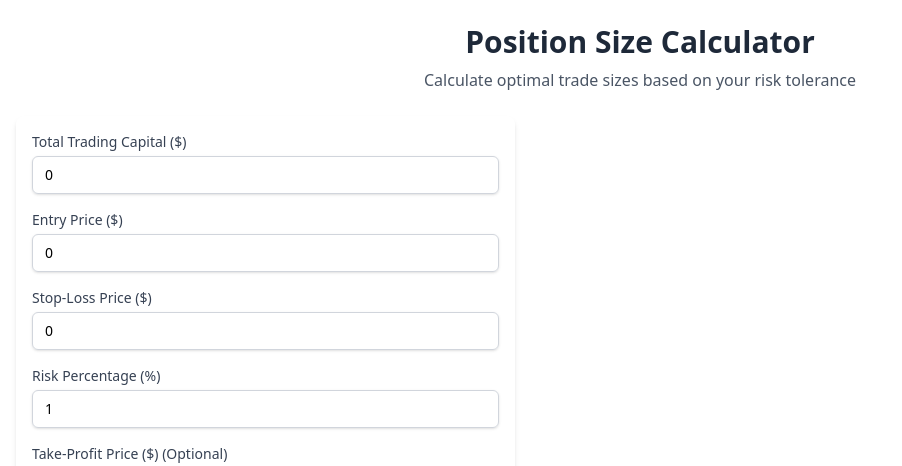
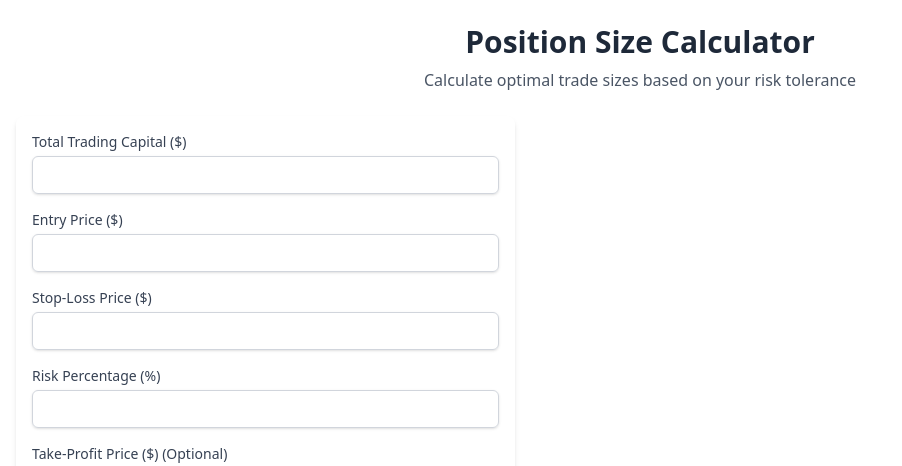
Before and after one commit to johncegom/position-size-calculator, a React (Vite) app: page / in a window 1280 px wide. Shown: the top 466 px of the page, without its empty margins (0-902 px from the left). Built offline with nearby package versions, Linux system fonts and the light colour scheme.

Commit message:
feat: implement save data to localStorage

```diff
--- a/src/components/calculator/CalculatorForm.tsx
+++ b/src/components/calculator/CalculatorForm.tsx
@@ -1,11 +1,19 @@
 import { useDispatch, useSelector } from "react-redux";
 import type { RootState } from "../../store/store";
-import { useState, type ChangeEvent, type FormEvent } from "react";
+import { useEffect, useState, type ChangeEvent, type FormEvent } from "react";
 import {
   calculatePosition,
   updateTradeParameter,
 } from "../../store/slices/calculatorSlice";
 import type { TradeParameters } from "../../types";
+
+const saveToLocalStorage = (paramName: string, value: string): void => {
+  localStorage.setItem(paramName, value);
+};
+
+const loadFromLocalStorage = (key: string) => {
+  return localStorage.getItem(key);
+};
 
 const CalculatorForm = () => {
   const { tradeParameters, calculationResult } = useSelector(
@@ -21,6 +29,19 @@ const CalculatorForm = () => {
     riskPercentage: tradeParameters.riskPercentage?.toString() || "",
     takeProfitPrice: tradeParameters.takeProfitPrice?.toString() || "",
   });
+
+  useEffect(() => {
+    const keys: string[] = Object.keys(formValues);
+    keys.forEach((key) => {
+      const value = loadFromLocalStorage(key);
+      setFormValues((prev) => {
+        return {
+          ...prev,
+          [key]: value,
+        };
+      });
+    });
+  }, []);
 
   const handleInputChange = (e: ChangeEvent<HTMLInputElement>) => {
     const { name, value } = e.target;
@@ -58,6 +79,8 @@ const CalculatorForm = () => {
             ? null
             : 0
           : parseFloat(strValue);
+
+      saveToLocalStorage(paramName, strValue);
 
       // Update the parameter in the store
       dispatch(
```
